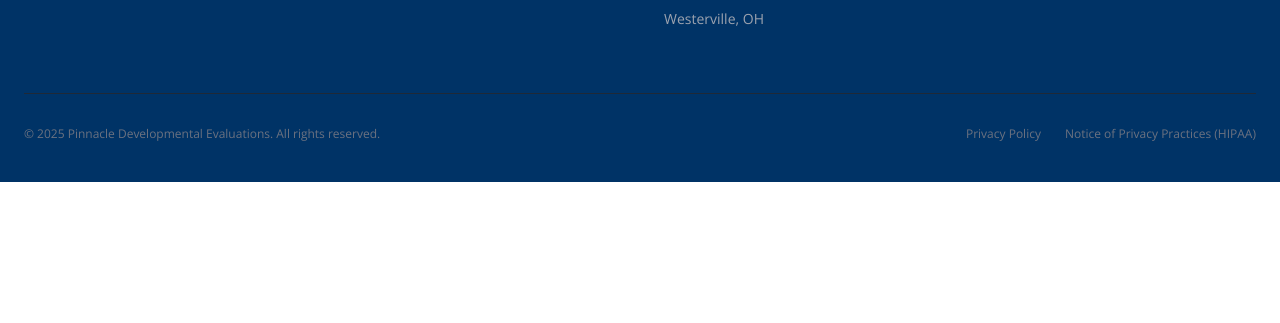
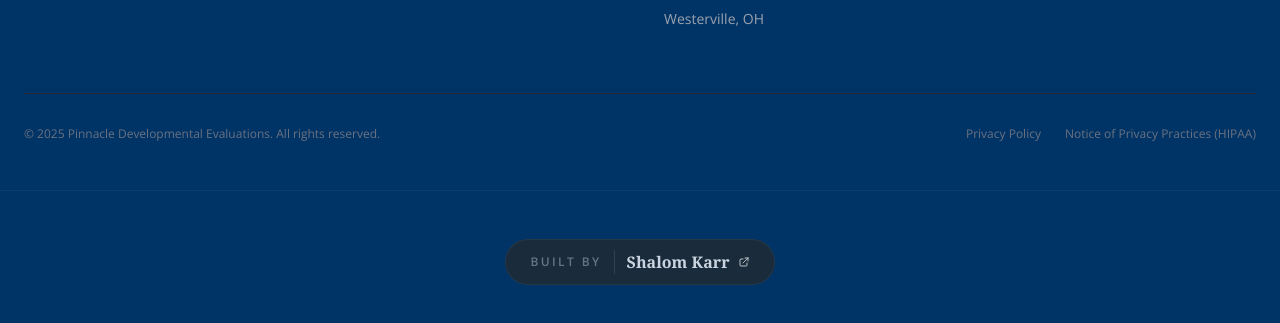
Before and after one commit to Shalom-Karr/On-Target-Autism-Testing, a plain HTML site: page index.html in a window 1280 px wide. Shown: the part 5644-5967 px from the top of the page. Before the commit the page ends 5826 px from the top, so only its background shows below. Drawn offline with nearby package versions, Linux system fonts and the light colour scheme.

Commit message:
Update index.html

```diff
--- a/index.html
+++ b/index.html
@@ -772,6 +772,20 @@
                 </div>
             </div>
         </div>
+        <!-- Shalom Karr Built-->
+        <div class="h-px bg-white/5 w-full my-12"></div>
+        <div class="flex justify-center items-center w-full">
+                    <a href="https://shalomkarr.pages.dev" target="_blank" class="group relative flex items-center justify-center gap-3 px-6 py-2.5 w-full max-w-[300px] md:w-auto bg-[#1a2c3b] hover:bg-[#233545] rounded-full border border-white/5 hover:border-gold/60 transition-all duration-500 hover:shadow-[0_0_25px_rgba(212,175,55,0.15)] active:scale-95">
+                        <span class="absolute inset-0 rounded-full opacity-0 group-hover:opacity-100 transition-opacity duration-500 bg-gradient-to-r from-transparent via-gold/10 to-transparent"></span>
+                        <span class="relative text-[10px] md:text-xs uppercase tracking-[0.2em] text-slate-500 group-hover:text-gold transition-colors font-bold">Built By</span>
+                        <div class="relative flex items-center gap-2 border-l border-white/10 pl-3">
+                            <span class="font-serif font-bold text-slate-300 group-hover:text-white transition-colors text-base">Shalom Karr</span>
+                            <svg xmlns="http://www.w3.org/2000/svg" class="h-3 w-3 text-gold opacity-70 group-hover:opacity-100 transform group-hover:translate-x-0.5 group-hover:-translate-y-0.5 transition-all duration-300" fill="none" viewBox="0 0 24 24" stroke="currentColor">
+                                <path stroke-linecap="round" stroke-linejoin="round" stroke-width="2" d="M10 6H6a2 2 0 00-2 2v10a2 2 0 002 2h10a2 2 0 002-2v-4M14 4h6m0 0v6m0-6L10 14"></path>
+                            </svg>
+                        </div>
+                    </a>
+                </div>
     </footer>
 
     <!-- Mobile Sticky CTA -->
```
